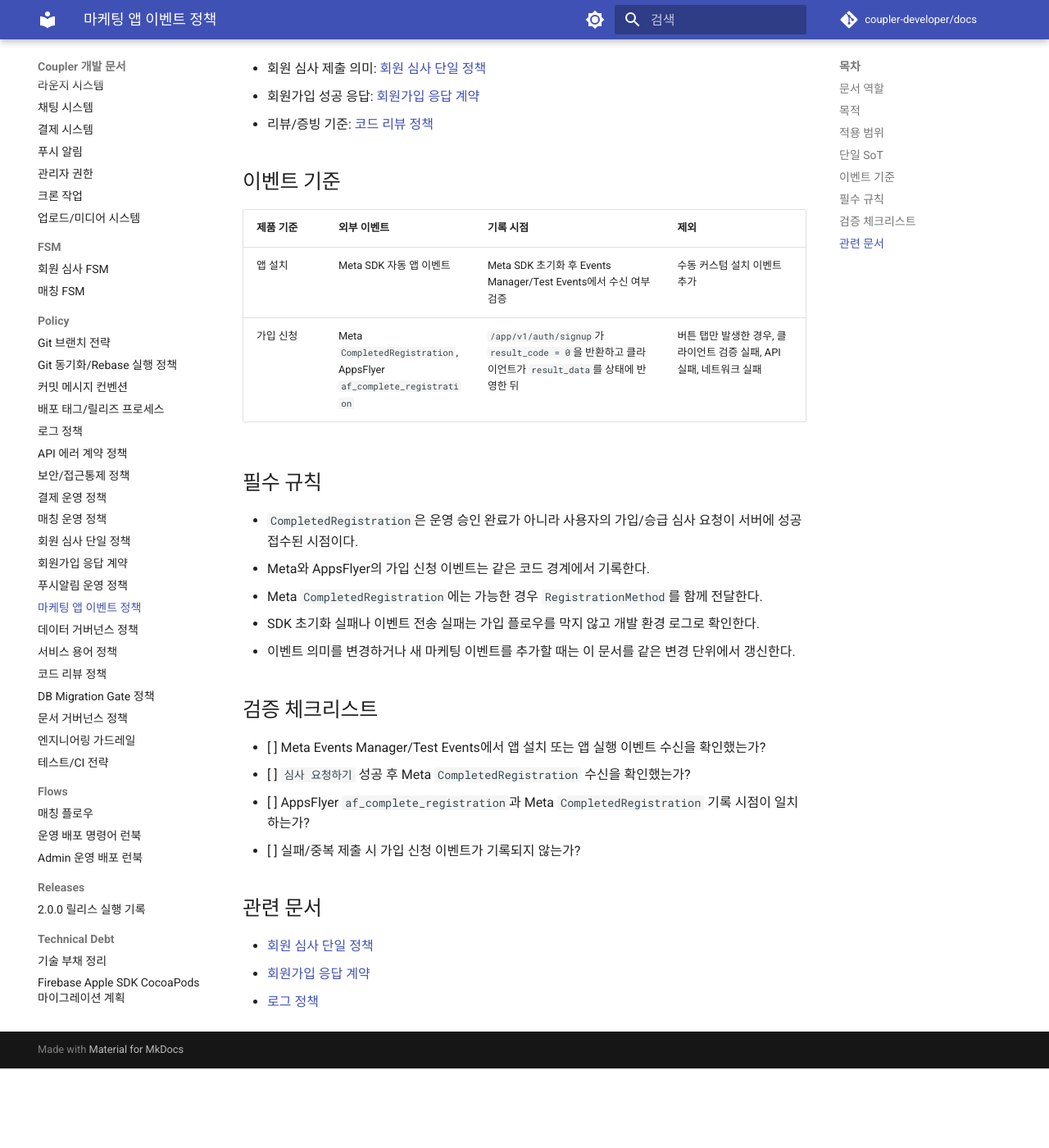
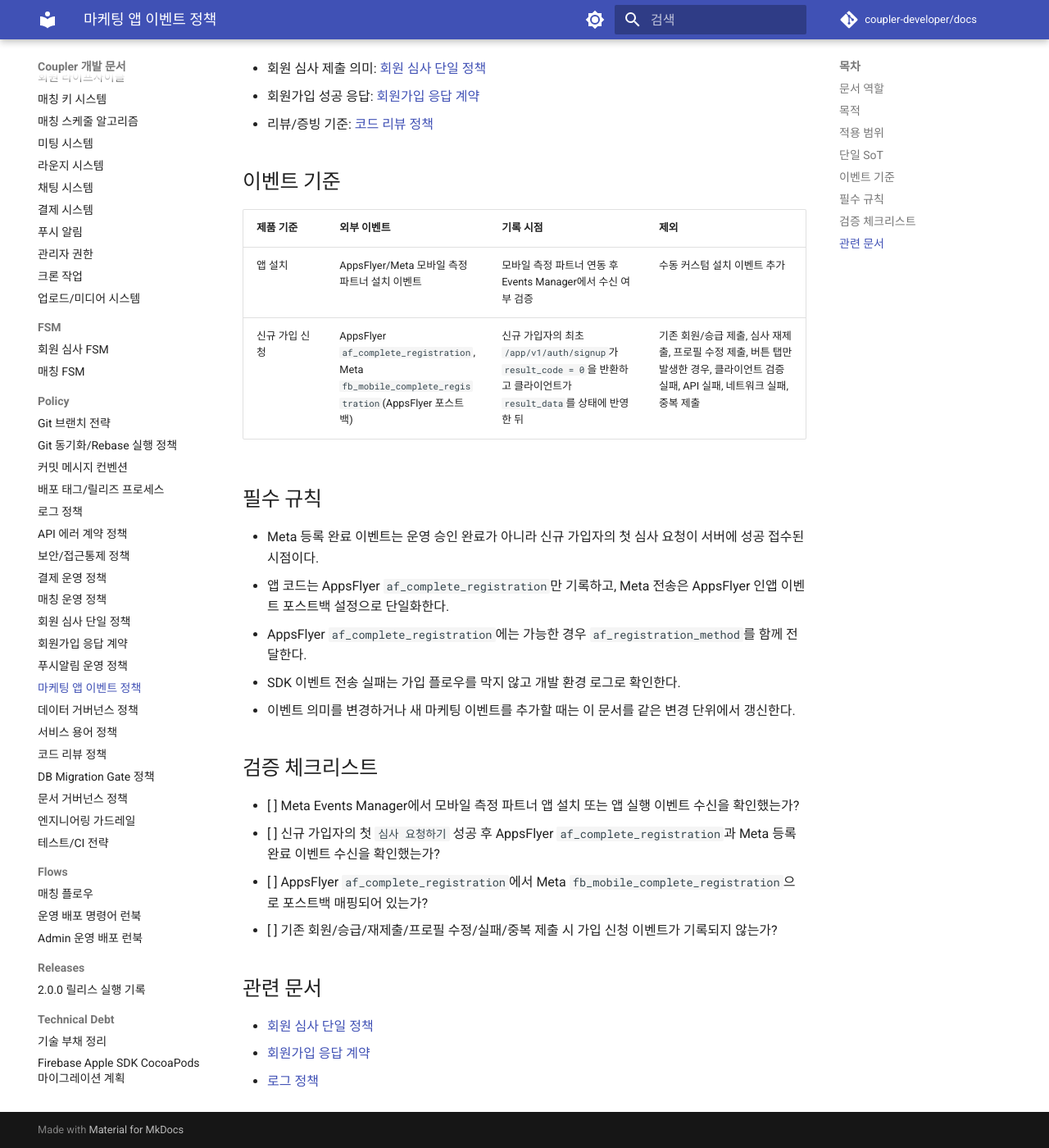
Before and after one commit to coupler-developer/docs, an MkDocs documentation site: the page built from content/policy/marketing-app-events-policy.md, in a window 1280 px wide and 1400 px high, scrolled down 677 px. Shown: the whole window at 82% size. Built offline with MkDocs 1.6.1 and Material for MkDocs 9.7.7, drawn with Linux system fonts in a browser that asks for light colours; comment, search, counter and statistics services are not loaded; before the commit the page ends 1980 px from its top, so only the background shows below that; some of the changed text lies outside the part shown.

Commit message:
docs: 마케팅 이벤트 기준을 첫 가입 제출로 정정
Changes:
- 가입 신청 이벤트 대상을 신규 가입자의 첫 심사 요청 성공으로 제한
- Meta 등록 완료 수신 경로를 AppsFlyer 포스트백 기준으로 정리
- 기존 회원/승급/재제출/프로필 수정 제외 조건을 검증 체크리스트에 명시

Tests:
- yarn validate:docs

```diff
--- a/content/policy/marketing-app-events-policy.md
+++ b/content/policy/marketing-app-events-policy.md
@@ -15,7 +15,7 @@
 
 - `coupler-mobile-app`
 - Meta App Events, AppsFlyer 앱 이벤트
-- 앱 설치 측정, 회원가입/심사 제출 전환 측정
+- 앱 설치 측정, 신규 회원가입 첫 심사 제출 전환 측정
 
 ## 단일 SoT
 
@@ -27,23 +27,23 @@
 
 | 제품 기준 | 외부 이벤트 | 기록 시점 | 제외 |
 | --- | --- | --- | --- |
-| 앱 설치 | Meta SDK 자동 앱 이벤트 | Meta SDK 초기화 후 Events Manager/Test Events에서 수신 여부 검증 | 수동 커스텀 설치 이벤트 추가 |
-| 가입 신청 | Meta `CompletedRegistration`, AppsFlyer `af_complete_registration` | `/app/v1/auth/signup`가 `result_code = 0`을 반환하고 클라이언트가 `result_data`를 상태에 반영한 뒤 | 버튼 탭만 발생한 경우, 클라이언트 검증 실패, API 실패, 네트워크 실패 |
+| 앱 설치 | AppsFlyer/Meta 모바일 측정 파트너 설치 이벤트 | 모바일 측정 파트너 연동 후 Events Manager에서 수신 여부 검증 | 수동 커스텀 설치 이벤트 추가 |
+| 신규 가입 신청 | AppsFlyer `af_complete_registration`, Meta `fb_mobile_complete_registration`(AppsFlyer 포스트백) | 신규 가입자의 최초 `/app/v1/auth/signup`가 `result_code = 0`을 반환하고 클라이언트가 `result_data`를 상태에 반영한 뒤 | 기존 회원/승급 제출, 심사 재제출, 프로필 수정 제출, 버튼 탭만 발생한 경우, 클라이언트 검증 실패, API 실패, 네트워크 실패, 중복 제출 |
 
 ## 필수 규칙
 
-- `CompletedRegistration`은 운영 승인 완료가 아니라 사용자의 가입/승급 심사 요청이 서버에 성공 접수된 시점이다.
-- Meta와 AppsFlyer의 가입 신청 이벤트는 같은 코드 경계에서 기록한다.
-- Meta `CompletedRegistration`에는 가능한 경우 `RegistrationMethod`를 함께 전달한다.
-- SDK 초기화 실패나 이벤트 전송 실패는 가입 플로우를 막지 않고 개발 환경 로그로 확인한다.
+- Meta 등록 완료 이벤트는 운영 승인 완료가 아니라 신규 가입자의 첫 심사 요청이 서버에 성공 접수된 시점이다.
+- 앱 코드는 AppsFlyer `af_complete_registration`만 기록하고, Meta 전송은 AppsFlyer 인앱 이벤트 포스트백 설정으로 단일화한다.
+- AppsFlyer `af_complete_registration`에는 가능한 경우 `af_registration_method`를 함께 전달한다.
+- SDK 이벤트 전송 실패는 가입 플로우를 막지 않고 개발 환경 로그로 확인한다.
 - 이벤트 의미를 변경하거나 새 마케팅 이벤트를 추가할 때는 이 문서를 같은 변경 단위에서 갱신한다.
 
 ## 검증 체크리스트
 
-- [ ] Meta Events Manager/Test Events에서 앱 설치 또는 앱 실행 이벤트 수신을 확인했는가?
-- [ ] `심사 요청하기` 성공 후 Meta `CompletedRegistration` 수신을 확인했는가?
-- [ ] AppsFlyer `af_complete_registration`과 Meta `CompletedRegistration` 기록 시점이 일치하는가?
-- [ ] 실패/중복 제출 시 가입 신청 이벤트가 기록되지 않는가?
+- [ ] Meta Events Manager에서 모바일 측정 파트너 앱 설치 또는 앱 실행 이벤트 수신을 확인했는가?
+- [ ] 신규 가입자의 첫 `심사 요청하기` 성공 후 AppsFlyer `af_complete_registration`과 Meta 등록 완료 이벤트 수신을 확인했는가?
+- [ ] AppsFlyer `af_complete_registration`에서 Meta `fb_mobile_complete_registration`으로 포스트백 매핑되어 있는가?
+- [ ] 기존 회원/승급/재제출/프로필 수정/실패/중복 제출 시 가입 신청 이벤트가 기록되지 않는가?
 
 ## 관련 문서
 
```
